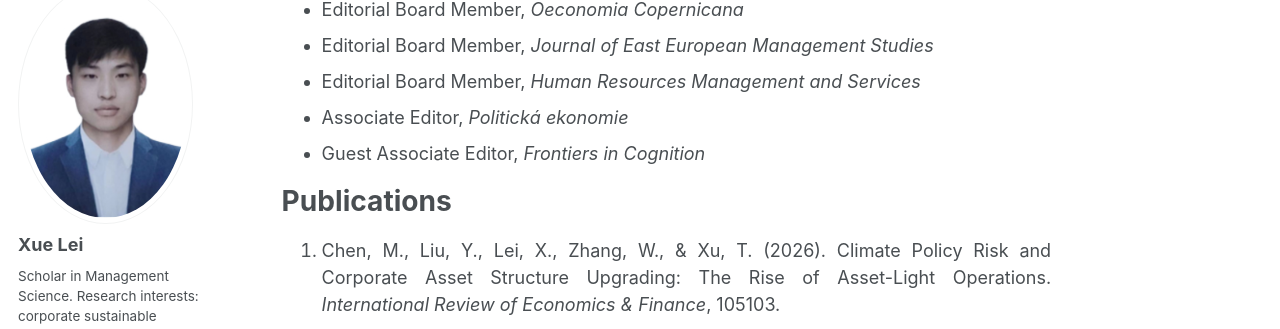
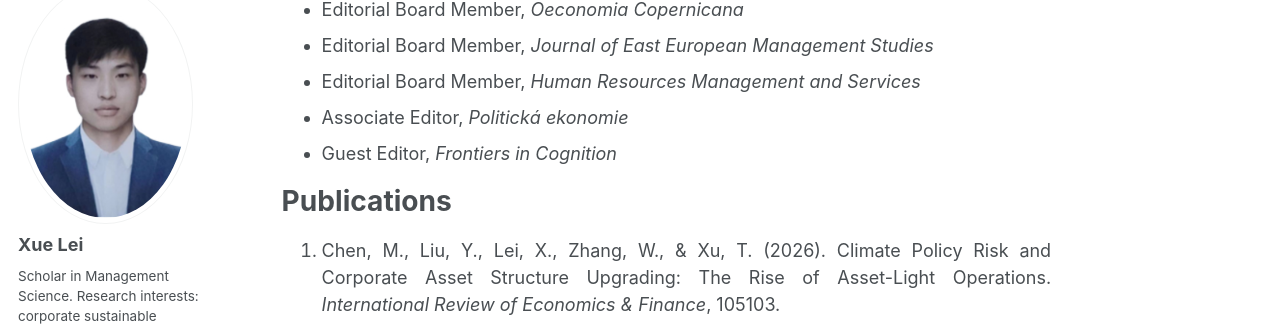
Before and after one commit to leixue-work/leixue-work.github.io, a Jekyll site: the page built from _pages/about.md, in a window 1280 px wide and 900 px high, scrolled down 555 px. Shown: the part 117-446 px from the top of the window. Built offline with Jekyll 4.4.1, drawn with Linux system fonts in a browser that asks for light colours; some web fonts are replaced; a script bundle is joined from its source files by our own code; library files that are not in the unit come from our copies.

Commit message:
Update about.md

```diff
--- a/_pages/about.md
+++ b/_pages/about.md
@@ -39,7 +39,7 @@ Academic Appointments
 * Editorial Board Member, *Journal of East European Management Studies*
 * Editorial Board Member, *Human Resources Management and Services*
 * Associate Editor, *Politická ekonomie*
-* Guest Associate Editor, *Frontiers in Cognition*
+* Guest Editor, *Frontiers in Cognition*
 
 Publications
 ======
```
